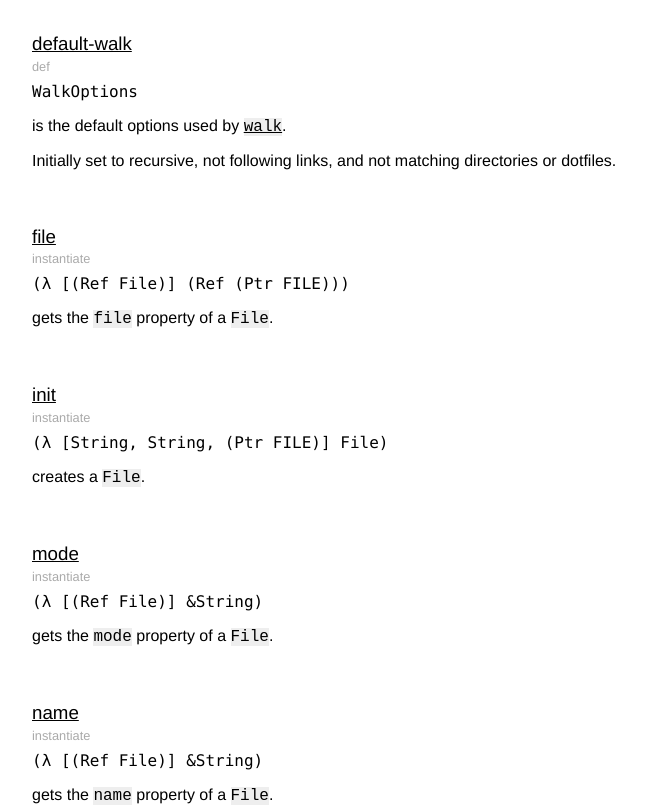
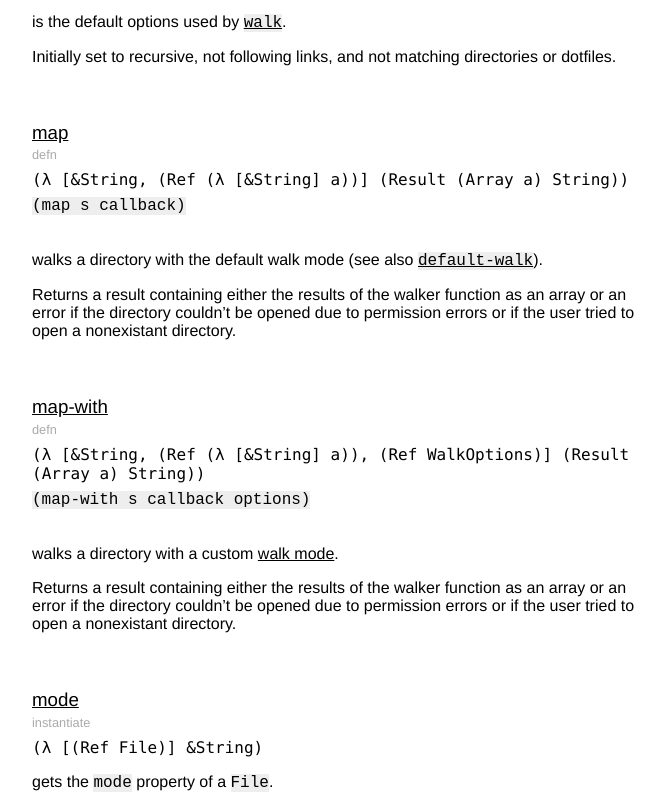
Before and after one commit to carpentry-org/file, a plain HTML site: page docs/File.html in a window 1280 px wide. Shown: the part 2329-3140 px from the top of the page, without its empty margins (303-968 px from the left). Drawn offline with Linux system fonts and the light colour scheme.

Commit message:
all: add map and map-with

```diff
--- a/docs/File.html
+++ b/docs/File.html
@@ -127,8 +127,6 @@ mode.</p>
 <p>Returns a result containing either the contents of that directory or an error
 if the directory couldn’t be opened due to permission errors or if the user
 tried to open a nonexistant directory.</p>
-<p>It will currently fail when being passed a lambda which accesses any closure
-variables due to a limitation of the Carp compiler.</p>
 
                 </p>
             </div>
@@ -152,8 +150,6 @@ variables due to a limitation of the Carp compiler.</p>
 <p>Returns a result containing either the directory contents or an error if the
 directory couldn’t be opened due to permission errors or if the user tried to
 open a nonexistant directory.</p>
-<p>It will currently fail when being passed a lambda which accesses any closure
-variables due to a limitation of the Carp compiler.</p>
 
                 </p>
             </div>
@@ -215,48 +211,55 @@ variables due to a limitation of the Carp compiler.</p>
                 </span>
                 <p class="doc">
                     <p>is the default options used by <a href="#walk"><code>walk</code></a>.</p>
-<p>Initially set to recursive, not following links, and not matching directories or
-dotfiles.</p>
+<p>Initially set to recursive, not following links, and not matching directories
+or dotfiles.</p>
 
                 </p>
             </div>
             <div class="binder">
-                <a class="anchor" href="#file">
-                    <h3 id="file">
-                        file
+                <a class="anchor" href="#map">
+                    <h3 id="map">
+                        map
                     </h3>
                 </a>
                 <div class="description">
-                    instantiate
+                    defn
                 </div>
                 <p class="sig">
-                    (λ [(Ref File)] (Ref (Ptr FILE)))
+                    (λ [&amp;String, (Ref (λ [&amp;String] a))] (Result (Array a) String))
                 </p>
-                <span>
-
-                </span>
+                <pre class="args">
+                    (map s callback)
+                </pre>
                 <p class="doc">
-                    <p>gets the <code>file</code> property of a <code>File</code>.</p>
+                    <p>walks a directory with the default walk mode (see also
+<a href="#default-walk"><code>default-walk</code></a>).</p>
+<p>Returns a result containing either the results of the walker function as an
+array or an error if the directory couldn’t be opened due to permission errors
+or if the user tried to open a nonexistant directory.</p>
 
                 </p>
             </div>
             <div class="binder">
-                <a class="anchor" href="#init">
-                    <h3 id="init">
-                        init
+                <a class="anchor" href="#map-with">
+                    <h3 id="map-with">
+                        map-with
                     </h3>
                 </a>
                 <div class="description">
-                    instantiate
+                    defn
                 </div>
                 <p class="sig">
-                    (λ [String, String, (Ptr FILE)] File)
+                    (λ [&amp;String, (Ref (λ [&amp;String] a)), (Ref WalkOptions)] (Result (Array a) String))
                 </p>
-                <span>
-
-                </span>
+                <pre class="args">
+                    (map-with s callback options)
+                </pre>
                 <p class="doc">
-                    <p>creates a <code>File</code>.</p>
+                    <p>walks a directory with a custom <a href="#walk-mode">walk mode</a>.</p>
+<p>Returns a result containing either the results of the walker function as an
+array or an error if the directory couldn’t be opened due to permission errors
+or if the user tried to open a nonexistant directory.</p>
 
                 </p>
             </div>
@@ -675,7 +678,7 @@ file.</p>
                     defn
                 </div>
                 <p class="sig">
-                    (λ [&amp;String, (Ref (λ [String] ()))] (Result Int String))
+                    (λ [&amp;String, (Ref (λ [&amp;String] ()))] (Result Int String))
                 </p>
                 <pre class="args">
                     (walk s callback)
@@ -686,8 +689,6 @@ file.</p>
 <p>Returns a result containing either nothing, or an error if the directory
 couldn’t be opened due to permission errors or if the user tried to open a
 nonexistant directory.</p>
-<p>It will currently fail when being passed a lambda which accesses any closure
-variables due to a limitation of the Carp compiler.</p>
 
                 </p>
             </div>
@@ -721,7 +722,7 @@ variables due to a limitation of the Carp compiler.</p>
                     defn
                 </div>
                 <p class="sig">
-                    (λ [&amp;String, (Ref (λ [String] ())), (Ref WalkOptions)] (Result Int String))
+                    (λ [&amp;String, (Ref (λ [&amp;String] ())), (Ref WalkOptions)] (Result Int String))
                 </p>
                 <pre class="args">
                     (walk-with s callback options)
@@ -731,8 +732,6 @@ variables due to a limitation of the Carp compiler.</p>
 <p>Returns a result containing either nothing, or an error if the directory
 couldn’t be opened due to permission errors or if the user tried to open a
 nonexistant directory.</p>
-<p>It will currently fail when being passed a lambda which accesses any closure
-variables due to a limitation of the Carp compiler.</p>
 
                 </p>
             </div>
```
Also changed, not shown: 2 other files.
